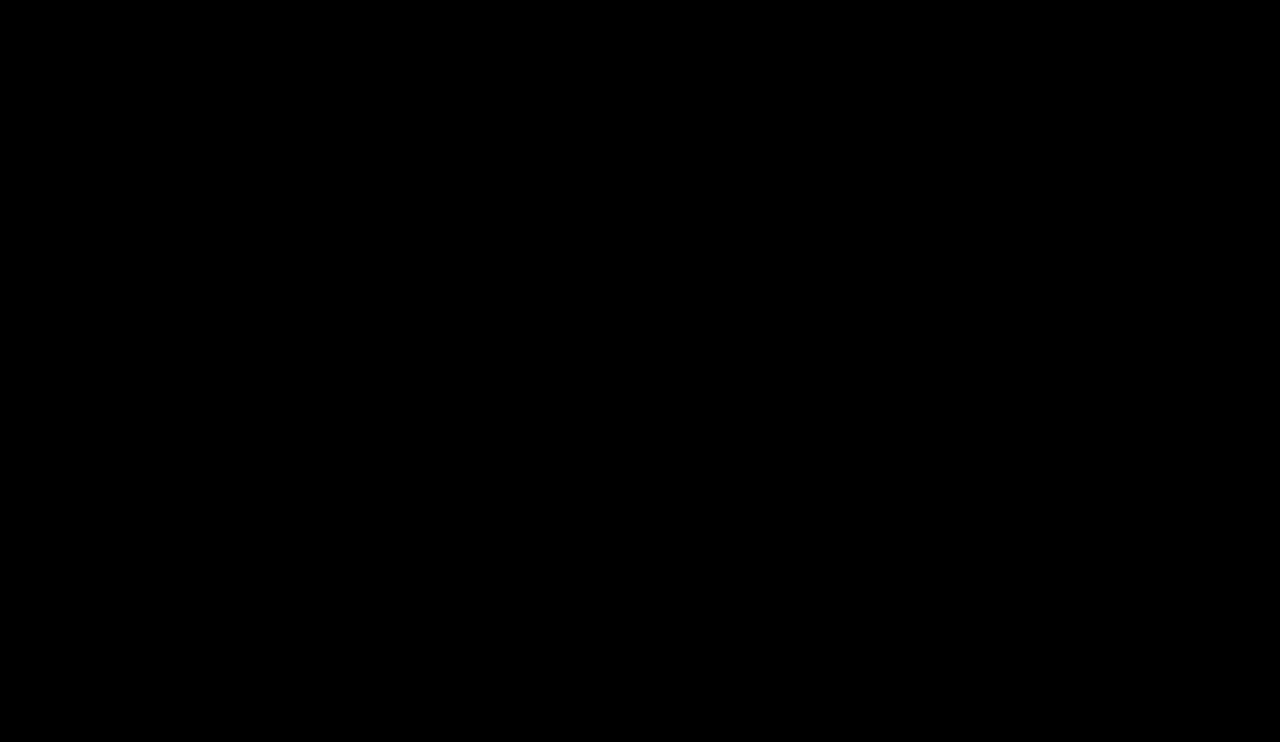
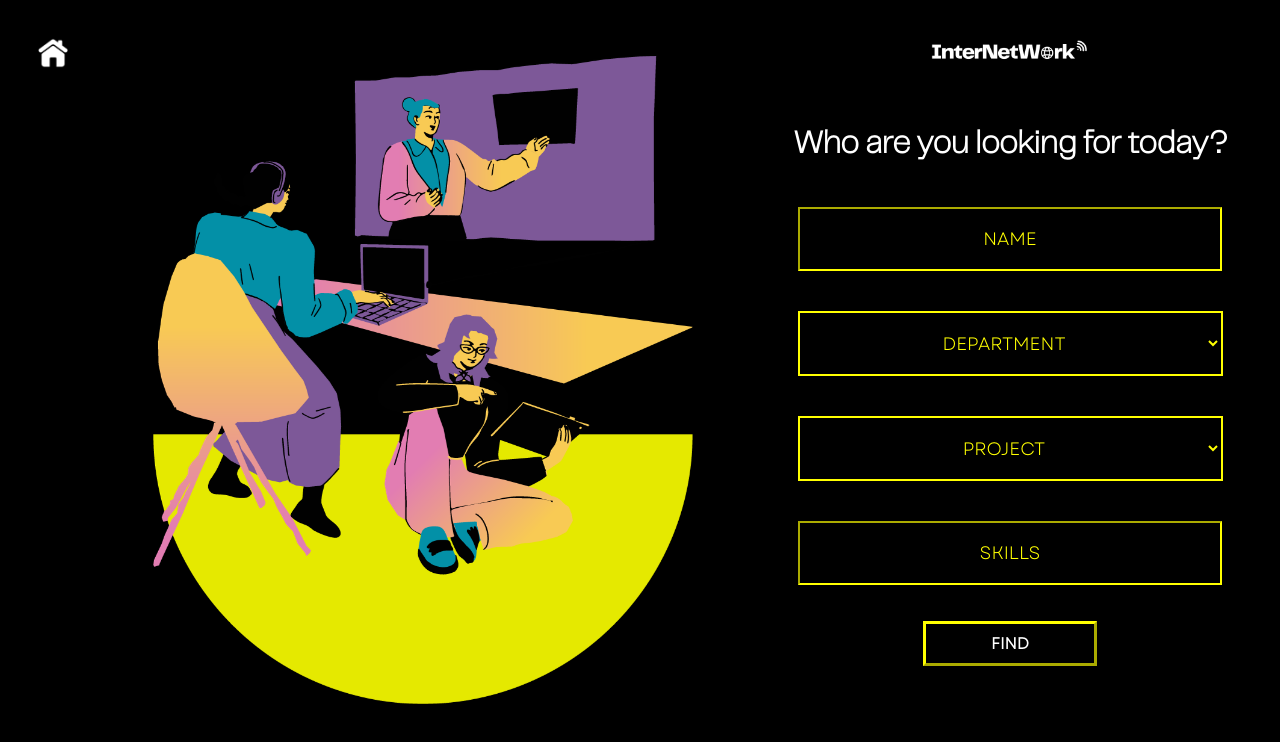
Before and after one commit to BenedictChannn/PSA-CodeSprint2023, a React (Create React App) app in the folder internetwork/: page /findworkers in a window 1280 px wide. Before the commit this address had no page. Shown: the top 742 px of the page. Built offline with nearby package versions, Linux system fonts and the light colour scheme.

Commit message:
find workers complete

```diff
--- a/internetwork/src/App.js
+++ b/internetwork/src/App.js
@@ -5,6 +5,8 @@ import ReactDOM from "react-dom/client";
 import { BrowserRouter, Routes, Route } from "react-router-dom";
 import Home from './pages/Home/Home';
 import { Profile } from './pages/Profile/Profile';
+import FindWorkers from './pages/FindWorkers/FindWorkers';
+import FindWorkersResults from './pages/FindWorkersResults/FindWorkersResults';
 
 
 function App() {
@@ -15,6 +17,9 @@ function App() {
         <Route path="home" element={<Home />} />
         <Route path="login" element={<Login />} />
         <Route path="profile" element={<Profile />}/>
+        <Route path="findworkers" element={<FindWorkers />}/>
+        <Route path="findworkersresults" element={<FindWorkersResults />}/>
+
 
       </Routes>
     </BrowserRouter>
--- a/internetwork/src/components/InputBox.css
+++ b/internetwork/src/components/InputBox.css
@@ -30,12 +30,11 @@
     border-color: yellow;
     background-color: black;
     font-family: 'Garet-Book', sans-serif;
-    font-weight: 100;
-    border-radius: 5px;
-
     margin: 15px 10px;
     color: yellow;
     padding: 10px;
+    text-align: center;
+    font-size: large;
 }
 
 .input::placeholder {
--- /dev/null
+++ b/internetwork/src/pages/FindWorkers/FindWorkers.css
@@ -0,0 +1,117 @@
+@font-face {
+    font-family: 'Garet-Book';
+    src: url('../../assets/fonts/garet-cufonfonts/Garet-Book.otf') format('opentype');
+    /* Add more src lines for different font file formats if necessary */
+    font-weight: normal;
+    font-style: normal;
+}
+
+@font-face {
+    font-family: 'PPTelegraf-Regular';
+    src: url('../../assets/fonts/PPTelegraf-Free/PPTelegraf-Regular.otf') format('opentype');
+    /* Add more src lines for different font file formats if necessary */
+    font-weight: normal;
+    font-style: normal;
+}
+
+@font-face {
+    font-family: 'PPTelegraf-UltraLight';
+    src: url('../../assets/fonts/PPTelegraf-Free/PPTelegraf-UltraLight.otf') format('opentype');
+    /* Add more src lines for different font file formats if necessary */
+    font-weight: normal;
+    font-style: normal;
+}
+
+.homebutton {
+    height: 30px;
+    width: 30px;
+    margin: 30px;
+}
+
+.homebutton img {
+    width: 100%;
+    height: 100%;
+}
+
+.findimage {
+    width: 650px;
+    height: 650px;
+    padding-top: 7%;
+}
+
+.findimage img {
+    width: 100%;
+    height: 100%;
+}
+
+.logof {
+    display: flex;
+    justify-content: center;
+    align-items: center;
+}
+
+.logof img {
+    width: 30%;
+}
+
+.findcontainer {
+    display: flex;
+    /* Use flexbox */
+    justify-content: space-between;
+    /* Distribute items evenly */
+}
+
+.findheader {
+    font-family: 'PPTelegraf-UltraLight', sans-serif;
+    text-align: center;
+    color: white;
+    font-size: 100%;
+    /* Adjusted font size with 'px' unit */
+    padding-left: 5%;
+    padding-right: 5%;
+}
+
+.inputf {
+    height: 65px;
+    width: 425px;
+    border-width: 2.5px;
+    border-color: yellow;
+    background-color: black;
+    font-family: 'Garet-Book', sans-serif;
+    margin: 15px 10px;
+    color: yellow;
+    padding: 10px;
+    text-align: center;
+    font-size: large;
+}
+
+.inputf::placeholder {
+    color: yellow;
+}
+
+.last {
+    display: flex; /* Use flexbox */
+    flex-direction: column; /* Align children vertically */
+    align-items: center; /* Center children horizontally */
+    text-align: center; /* Center text horizontally */
+    gap: 10px; /* Add some spacing between children, adjust as needed */
+  }
+
+  .findButton {
+    font-family: 'Garet-Book', sans-serif;
+    font-weight: bold;
+    text-align: center;
+    color: white;
+    background-color: black;
+    border-color: yellow;
+    border-width: 3px;
+    font-size: 100%; /* Adjust the font size as needed */
+    padding: 8px 65px; /* Adjust the padding values as needed (top and bottom, left and right) */
+}
+
+.findbuttcont {
+    display: flex;
+    justify-content: center;
+    align-items: center;
+    padding-top: 2%;
+}
--- /dev/null
+++ b/internetwork/src/pages/FindWorkers/FindWorkers.js
@@ -0,0 +1,102 @@
+import React from 'react'
+import { useState } from 'react';
+import { Link, useNavigate } from 'react-router-dom';
+import './FindWorkers.css';
+import InputBox from '../../components/InputBox'
+
+
+
+function FindWorkers() {
+
+    const [selectedProject, setSelectedProject] = React.useState(""); // State for selected option
+    const [selectedDepartment, setSelectedDepartment] = React.useState(""); // State for selected option
+    const [name, setName] = useState('')
+    const [skill, setSkill] = useState('')
+    const navigate = useNavigate()
+
+
+    const handleDepartmentChange = (event) => {
+        setSelectedDepartment(event.target.value); // Update selected option when changed
+    };
+    const handleProjectChange = (event) => {
+        setSelectedProject(event.target.value); // Update selected option when changed
+    };
+
+    const handleName = (event) => {
+        setName(event.target.value)
+    }
+
+    const handleSkill = (event) => {
+        setSkill(event.target.value)
+    }
+
+    const handleFind = (e) => {
+        navigate('/findworkersresults')
+    }
+
+    return (
+        <div className='findcontainer'>
+            <div>
+                <Link to="/home" className='link-no-underline'>
+                    <div className='homebutton'>
+                        <img src='../../../assets/images/home.png' alt='' />
+                    </div>
+                </Link>
+            </div>
+
+            <div>
+                <div className='findimage'>
+                    <img src='../../../assets/images/findworkers.png' alt='' />
+                </div>
+            </div>
+
+            <div className='last'>
+                <div className='logof'>
+                    <img src='../../../assets/images/logo.png' alt='' />
+                </div>
+                <header className="findheader">
+                    <h1>
+                        Who are you looking for today?
+                    </h1>
+                </header>
+                <div>
+                    <InputBox placeholder="NAME" value={name} setValue={handleName} />
+                </div>
+                <div>
+                    <select
+                        value={selectedDepartment}
+                        onChange={handleDepartmentChange}
+                        className='inputf'
+                    >
+                        <option value="">DEPARTMENT</option>
+                        <option value="Operations">Operations</option>
+                        <option value="Infocomm Technology">Infocomm Technology</option>
+                        <option value="Engineering">Engineering</option>
+                        <option value="Cooperate">Cooperate</option>
+                    </select>
+                </div>
+                <div>
+                    <select
+                        value={selectedProject}
+                        onChange={handleProjectChange}
+                        className='inputf'
+                    >
+                        <option value="">PROJECT</option>
+                        <option value="Project PSA">Project PSA</option>
+                        <option value="PSA Project">PSA Project</option>
+                    </select>
+                </div>
+                <div>
+                    <InputBox placeholder="SKILLS" value={skill} setValue={handleSkill} />
+                </div>
+                <div className='findbuttcont'>
+                    <button className='findButton' onClick={handleFind}>
+                        FIND
+                    </button>
+                </div>
+            </div>
+        </div>
+    )
+}
+
+export default FindWorkers
--- /dev/null
+++ b/internetwork/src/pages/FindWorkersResults/FindWorkersResults.js
@@ -0,0 +1,9 @@
+import React from 'react'
+
+function FindWorkersResults() {
+  return (
+    <div>FindWorkersResults</div>
+  )
+}
+
+export default FindWorkersResults
--- a/internetwork/src/pages/Home/Home.css
+++ b/internetwork/src/pages/Home/Home.css
@@ -74,7 +74,6 @@
     justify-content: center;
     align-items: center;
     text-align: center;
-    margin-left: 3%;
 }
 
 .iconhome p {
@@ -88,6 +87,10 @@
     margin-right: 10%;
     margin-top: 3%;
 }
+
+.link-no-underline {
+    text-decoration: none; /* Remove the underline */
+  }
 
 .buttonhome {
     font-family: 'Garet-Book', sans-serif;
--- a/internetwork/src/pages/Home/Home.js
+++ b/internetwork/src/pages/Home/Home.js
@@ -20,11 +20,14 @@ function Home({ userRole }) {
       </div>
 
       <div className='homeiconcont'>
+        <Link to="/profile" className='link-no-underline'>
           <div className='iconhome'>
             <img className='imagehome' src='../../../assets/images/profile.png' alt='' />
             <h1 className='homeheader2'>Personal Profile</h1>
             <p className='hometext'>View and Edit your personal professional profile</p>
           </div>
+        </Link>
+
 
         <div className='iconhome'>
           <img className='imagehome' src='../../../assets/images/upskill.png' alt='' />
@@ -33,12 +36,15 @@ function Home({ userRole }) {
         </div>
 
         {/* Conditional rendering for HR Official */}
-        {isHROfficial && (
+        {true && (
+          <Link to="/findworkers" className='link-no-underline'>
             <div className='iconhome'>
               <img className='imagehome' src='../../../assets/images/find.png' alt='' />
               <h1 className='homeheader2'>Find Workers</h1>
               <p className='hometext'>Find workers to suit your needs.</p>
             </div>
+          </Link>
+
         )}
       </div>
 
```
Also changed, not shown: internetwork/public/assets/images/findworkers.png (added), internetwork/public/assets/images/home.png (added), internetwork/src/pages/FindWorkersResults/FindWorkersResults.css (added). Lines whose indentation alone changed are shown as unchanged.
